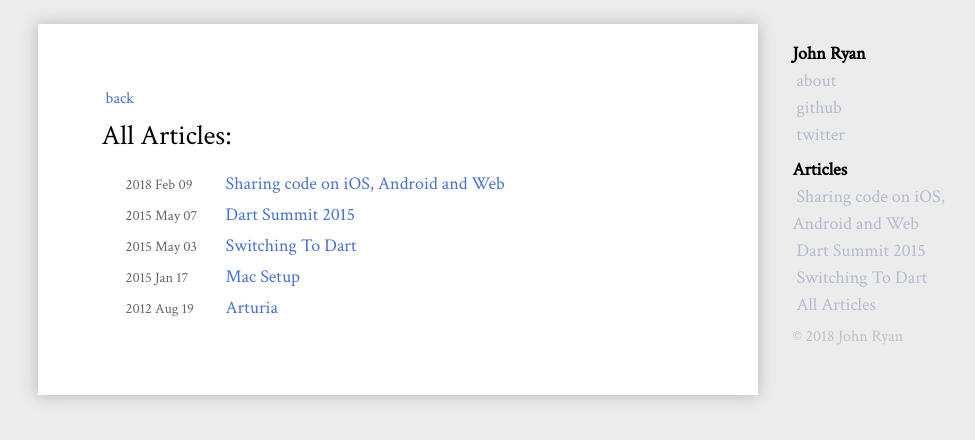
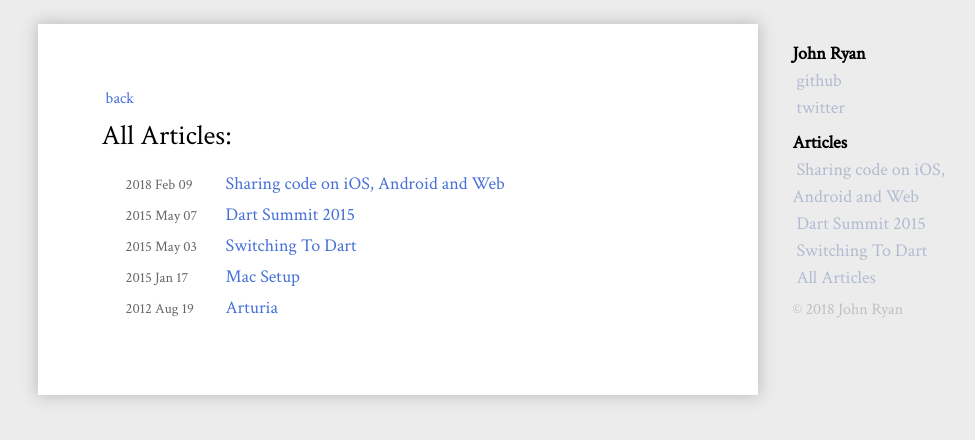
Before and after one commit to johnpryan/github-pages-src, a Jekyll site: the page built from all_articles.md, in a window 1280 px wide. Shown: the top 440 px of the page, without its empty margins (242-1217 px from the left). Built offline with Jekyll 4.4.1, drawn with Linux system fonts in a browser that asks for light colours.

Commit message:
remove about from nav

```diff
--- a/_data/navigation.yml
+++ b/_data/navigation.yml
@@ -1,6 +1,3 @@
-- title: about
-  url: /about.html
-
 - title: github
   url: https://github.com/johnpryan
 
```
